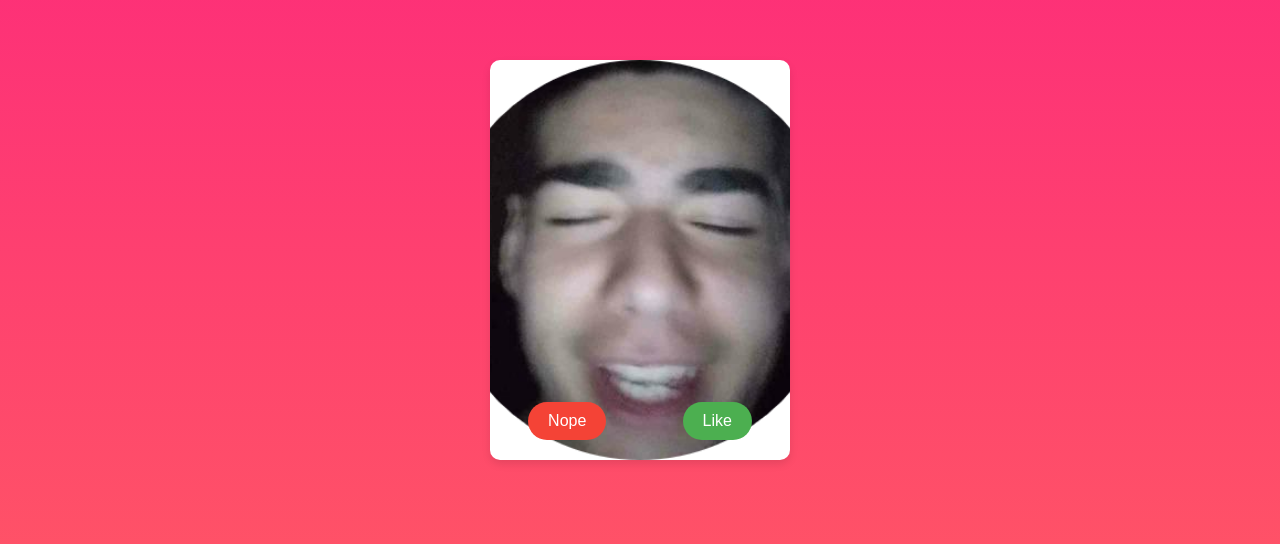
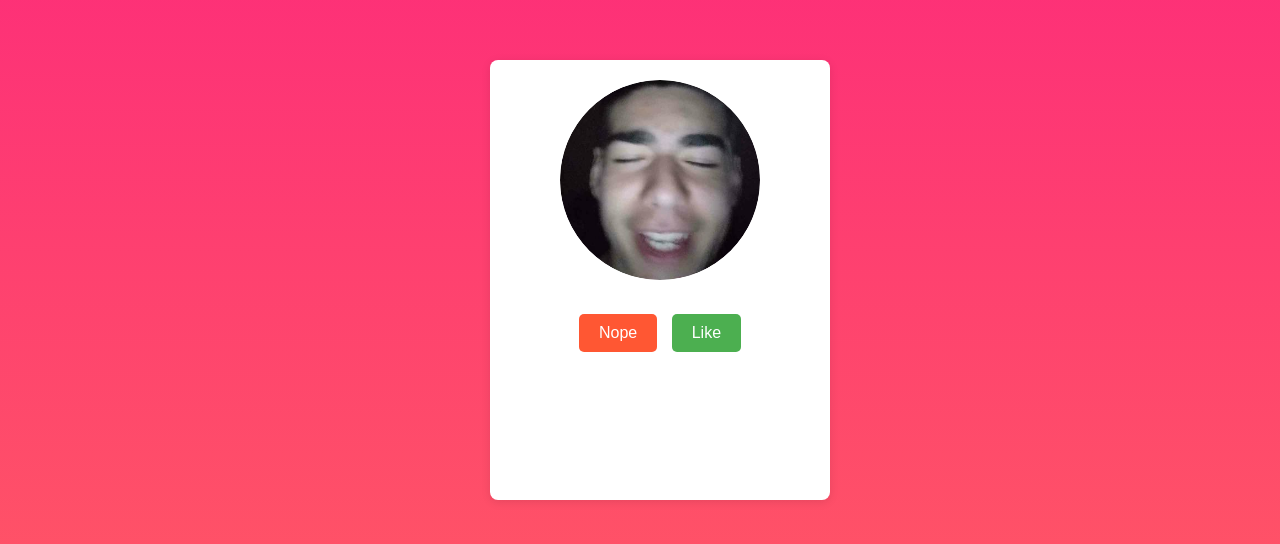
Before and after one commit to nem1xer/nem1xer.github.io, a plain HTML site: page index.html in a window 1280 px wide. Shown: the part 140-684 px from the top of the page. Drawn offline with Linux system fonts and the light colour scheme.

Commit message:
Revert "make site more lookalike"
This reverts commit 57aafc8876e8f8bdb8af3da81ad94b9618411325.

```diff
--- a/styles.css
+++ b/styles.css
@@ -9,46 +9,80 @@ body {
   background: linear-gradient(to bottom, #fd297b, #ff5864);
 }
 
+.card-container {
+  position: relative;
+  width: 300px;
+  height: 400px;
+}
 
 .card {
-  width: 300px;
-  height: 400px;
+  position: absolute;
   background-color: #ffffff;
-  border-radius: 10px;
+  width: 100%;
+  height: 100%;
+  box-shadow: 0px 2px 10px rgba(0, 0, 0, 0.1);
+  border-radius: 8px;
   overflow: hidden;
-  box-shadow: 0px 4px 8px rgba(0, 0, 0, 0.1);
-  position: relative;
+  text-align: center;
+  padding: 20px;
+  transition: opacity 0.5s ease;
+}
+
+.slide-out-left {
+  animation: slideOutLeft 0.5s forwards;
+}
+
+.slide-out-right {
+  animation: slideOutRight 0.5s forwards;
 }
 
 .card img {
-  width: 100%;
-  height: 100%;
-  object-fit: cover;
+  width: 200px;
+  height: 200px;
+  border-radius: 50%;
+  margin-bottom: 10px;
 }
 
 .buttons {
-  position: absolute;
-  bottom: 20px;
-  width: 100%;
-  display: flex;
-  justify-content: space-around;
+  margin-top: 20px;
 }
 
-.buttons button {
+button {
   padding: 10px 20px;
+  border: none;
+  border-radius: 5px;
   font-size: 16px;
-  border-radius: 20px;
-  border: none;
   cursor: pointer;
   outline: none;
 }
 
-#like {
-  background-color: #4caf50;
-  color: #fff;
+#nope {
+  background-color: #FF5733;
+  color: white;
+  margin-right: 10px;
 }
 
-#nope {
-  background-color: #f44336;
-  color: #fff;
+#like {
+  background-color: #4CAF50;
+  color: white;
 }
+
+@keyframes slideOutLeft {
+  0% {
+    transform: translateX(0);
+  }
+  100% {
+    transform: translateX(-100%);
+    opacity: 0;
+  }
+}
+
+@keyframes slideOutRight {
+  0% {
+    transform: translateX(0);
+  }
+  100% {
+    transform: translateX(100%);
+    opacity: 0;
+  }
+}
```
